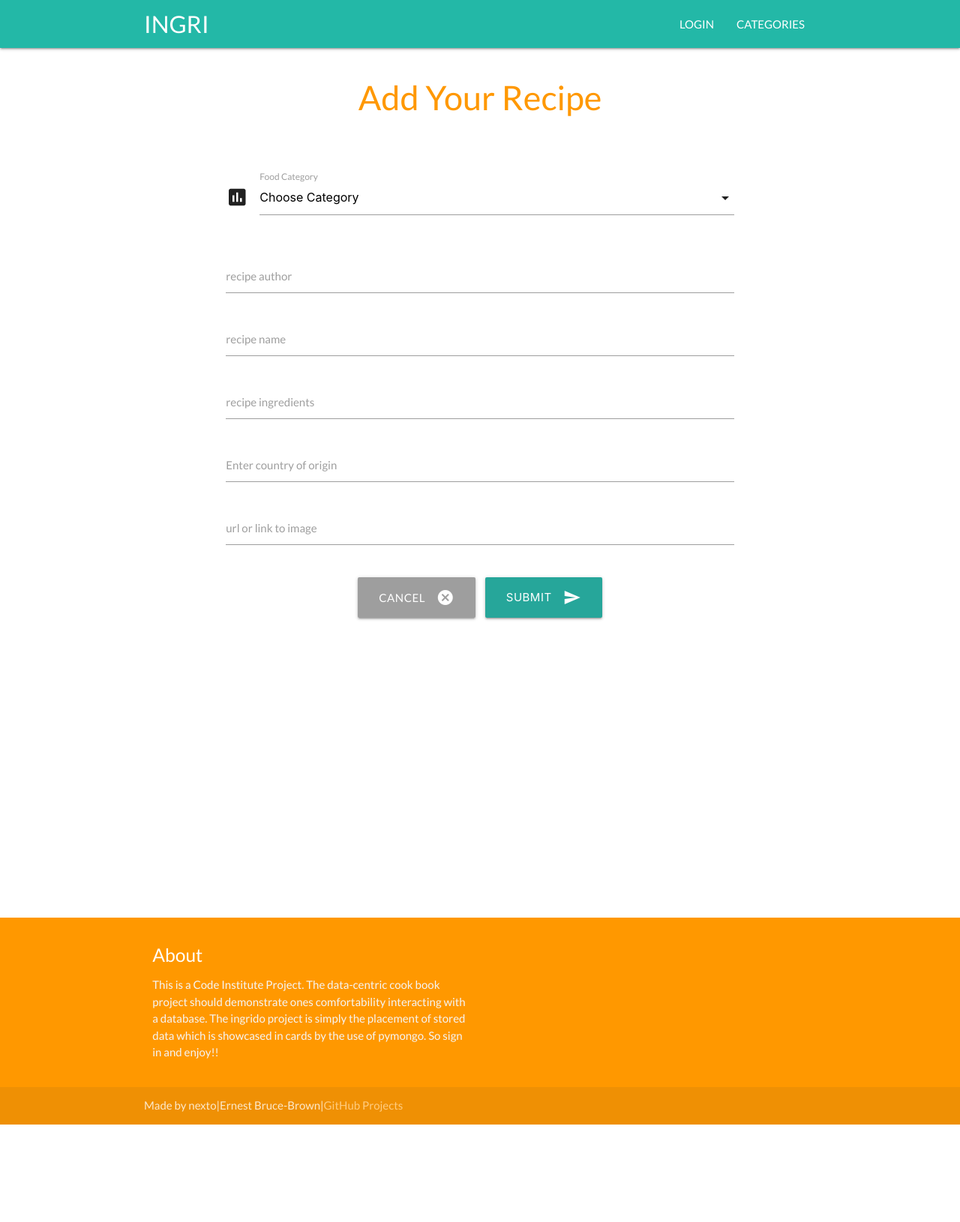
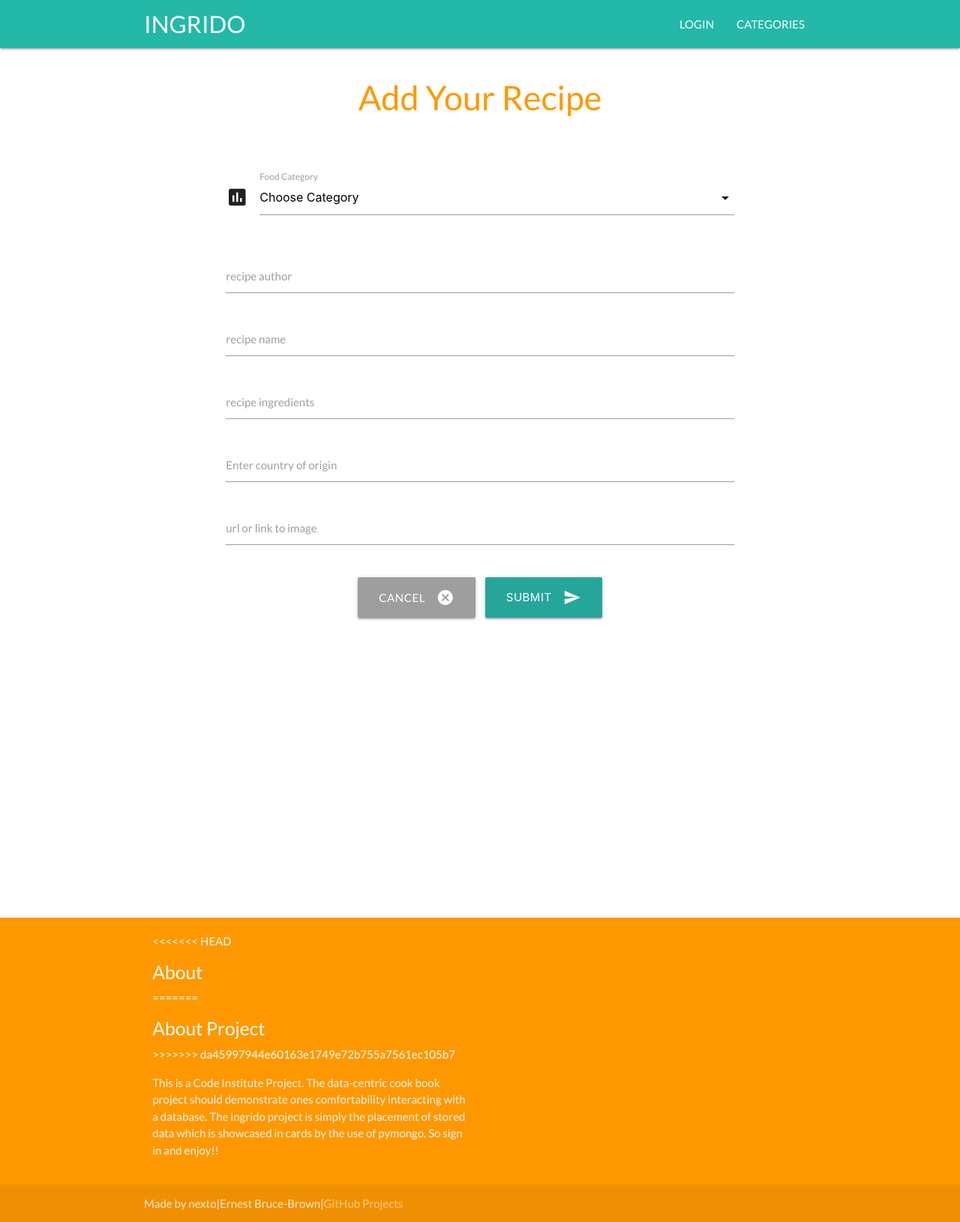
Before and after one commit to nexto123/data-centric-cook-book, a Flask app: page /add_recipe in a window 1280 px wide. Shown: the whole page at 75% size. Before the commit the page ends 1500 px from the top, so only its background shows below. Run offline with Flask 2, Linux system fonts and the light colour scheme; data that the repository does not hold is empty; some libraries are stand-ins or nearby versions.

Commit message:
modified

```diff
--- a/app.cfg
+++ b/app.cfg
@@ -1,4 +1,4 @@
-PER_PAGE = 6
+PER_PAGE =6
 CSS_FRAMEWORK = 'bootstrap3'
 LINK_SIZE = 'sm'
 
--- a/templates/base.html
+++ b/templates/base.html
@@ -14,7 +14,7 @@
 </head>
 <body>
   <nav class="nav-color nav-bar-color" role="navigation">
-    <div class="nav-wrapper container"><a id="logo-container" href="{{url_for('home')}}" class="brand-logo">INGRI</a>
+    <div class="nav-wrapper container"><a id="logo-container" href="{{url_for('home')}}" class="brand-logo">INGRIDO</a>
 
   <ul class="right hide-on-med-and-down">
     {%  if session.username == session.None %}
@@ -43,7 +43,11 @@
     <div class="container">
       <div class="row">
         <div class="col l6 s12">
+<<<<<<< HEAD
           <h5 class="white-text">About</h5>
+=======
+          <h5 class="white-text">About Project</h5>
+>>>>>>> da45997944e60163e1749e72b755a7561ec105b7
           <p class="grey-text text-lighten-4">This is a Code Institute Project.
           The data-centric cook book project should demonstrate ones comfortability interacting with a database.
           The ingrido project is simply the placement of stored data which is showcased in cards by the use of pymongo.
```
